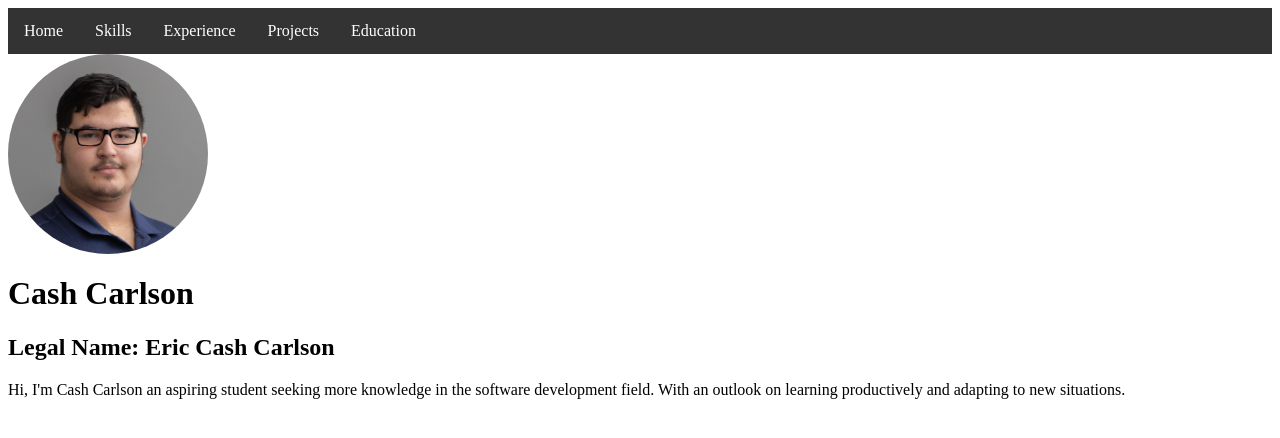
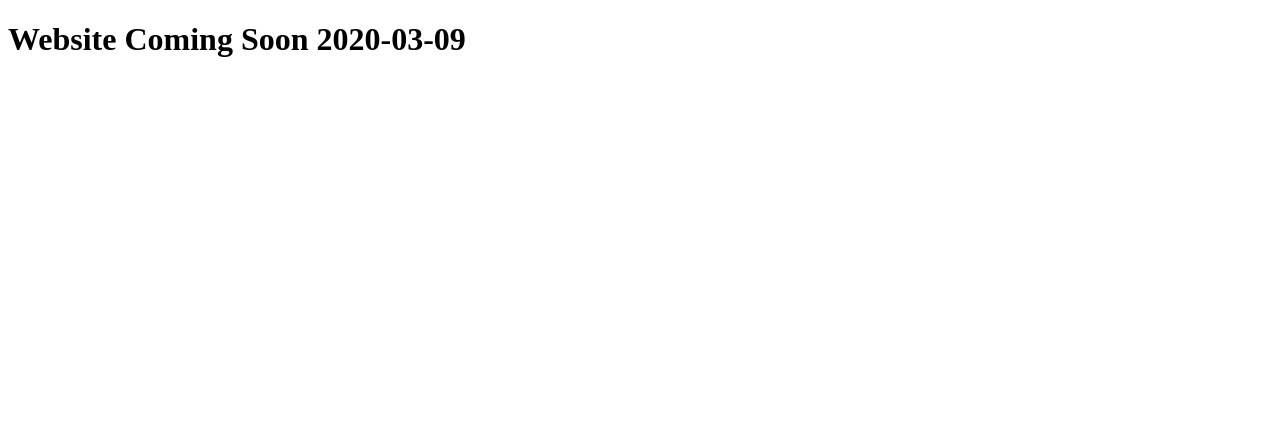
Before and after one commit to cash12121/CashCarlson, a plain HTML site: page index.html in a window 1280 px wide. Drawn offline with Linux system fonts and the light colour scheme.

Commit message:
Update index.html
Testing deploy and reverting previous changes.

```diff
--- a/index.html
+++ b/index.html
@@ -4,48 +4,10 @@
     <meta charset="UTF-8">
     <meta name="viewport" content="width=device-width, initial-scale=1.0">
     <meta http-equiv="X-UA-Compatible" content="ie=edge">
-    <title>Cash's Portfilo</title>
+    <title>Cash's Webstie (WIP)</title>
     <link rel="stylesheet"  href="styles/main.css">
 </head>
 <body>
-    <header>
-        <nav class="nav-menu">
-            <ul>
-                <li><a href="#">Home</a></li>
-                <li><a href="#skills">Skills</a></li>
-                <li><a href="#experience">Experience</a></li>
-                <li><a href="#projects">Projects</a></li>
-                <li><a href="#education">Education</a></li>
-            </ul>
-        </nav>
-    </header>
-    <main>
-        <div id="welcome">
-            <div id="portrait">
-                <img src="images/CashCarlson.jpg" alt="Picture of Cash Carlson">
-            </div>
-            <h1>Cash Carlson</h1>
-            <h2>Legal Name: Eric Cash Carlson</h2>
-            <p>
-                Hi, I'm Cash Carlson an aspiring student seeking more knowledge in the software development field.
-                With an outlook on learning productively and adapting to new situations.
-            </p>
-        </div>
-        <div id="skills">
-
-        </div>
-        <div id="experience">
-
-        </div>
-        <div id="projects">
-
-        </div>
-        <div id="education">
-
-        </div>
-    </main>
-    <footer>
-
-    </footer>
+    <h1>Website Coming Soon 2020-03-09</h1>
 </body>
 </html>
```
